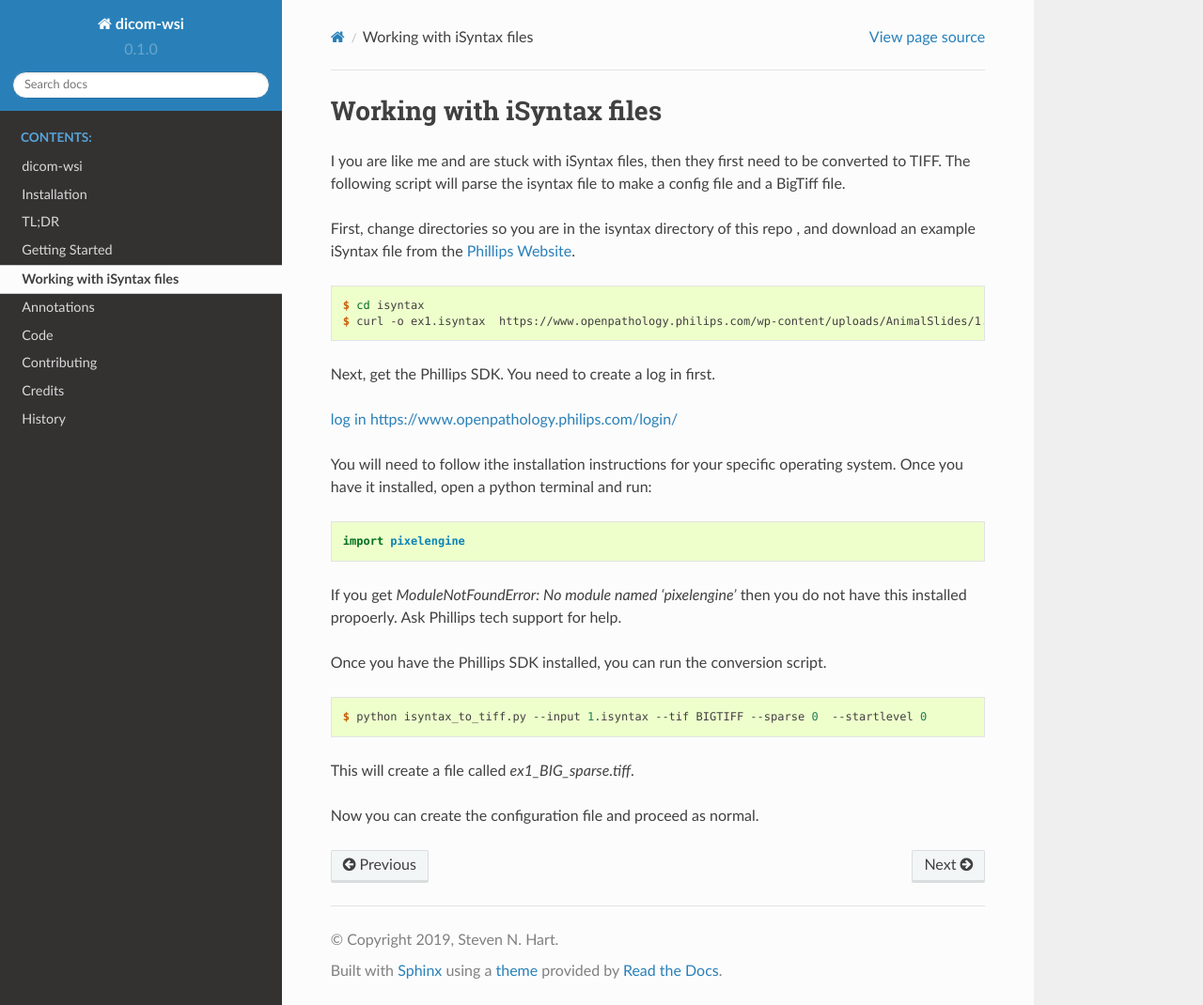
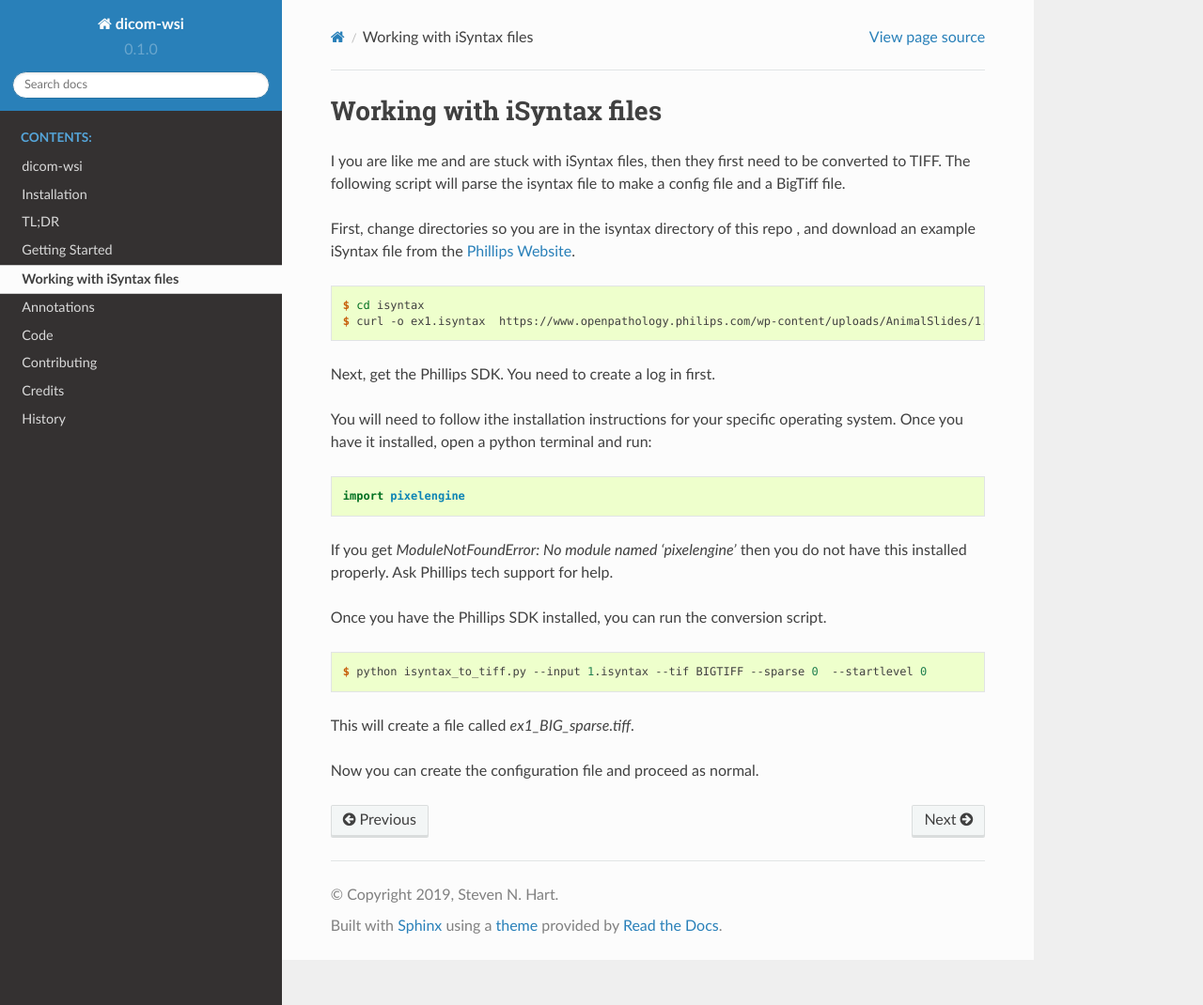
Before and after one commit to Steven-N-Hart/dicom_wsi, a Sphinx documentation site: the page built from docs/isyntax.rst, in a window 1280 px wide and 1070 px high. Shown: the whole window at 94% size. Built offline with Sphinx 7.4.7 and the Read the Docs theme 2.0.0, drawn with Linux system fonts in a browser that asks for light colours.

Commit message:
initial removal

```diff
--- a/docs/gettingstarted.rst
+++ b/docs/gettingstarted.rst
@@ -28,8 +28,6 @@
 | *NumberOfLevels*       | How many levels should be extracted (in powers of 2) |
 +------------------------+------------------------------------------------------+
 | *OrgUIDRoot*           | Your organizations UID root prefix                   |
-+------------------------+------------------------------------------------------+
-| *WSIBrand*             | Currently supported options are `aperio_svs`         |
 +------------------------+------------------------------------------------------+
 | *FrameSize*            | How many pixels should be used for DICOM frames      |
 +------------------------+------------------------------------------------------+
--- a/docs/isyntax.rst
+++ b/docs/isyntax.rst
@@ -18,7 +18,7 @@
 
 Next, get the Phillips SDK. You need to create a _`log in` first.
 
-`log in`_ https://www.openpathology.philips.com/login/
+.. `log in`_ https://www.openpathology.philips.com/login/
 
 You will need to follow ithe installation instructions for your specific operating system.  Once you have it installed,
 open a python terminal and run:
@@ -27,7 +27,7 @@
 
     import pixelengine
 
-If you get `ModuleNotFoundError: No module named 'pixelengine'` then you do not have this installed propoerly. Ask Phillips tech support for help.
+If you get `ModuleNotFoundError: No module named 'pixelengine'` then you do not have this installed properly. Ask Phillips tech support for help.
 
 
 
```
Also changed, not shown: 2 other files.
